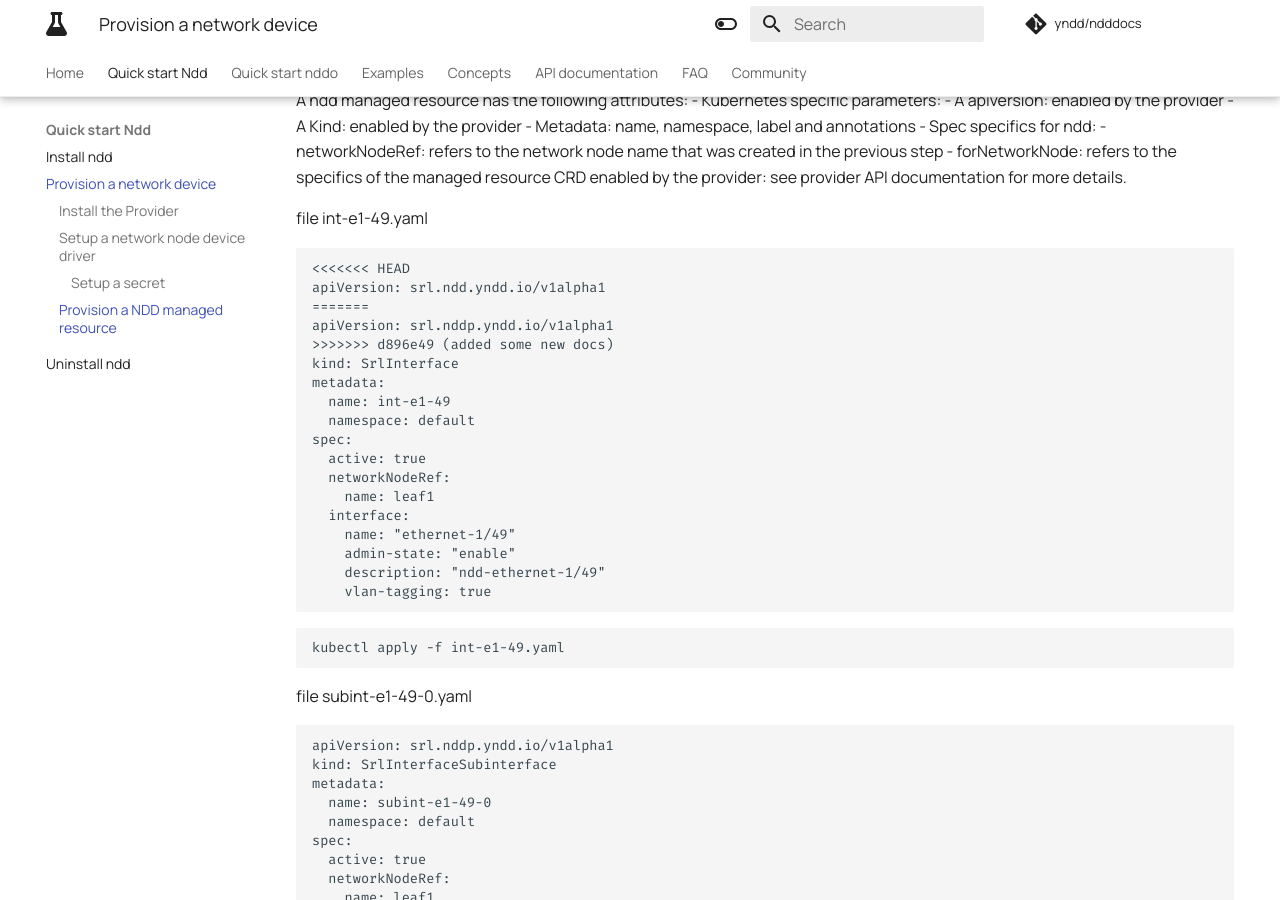
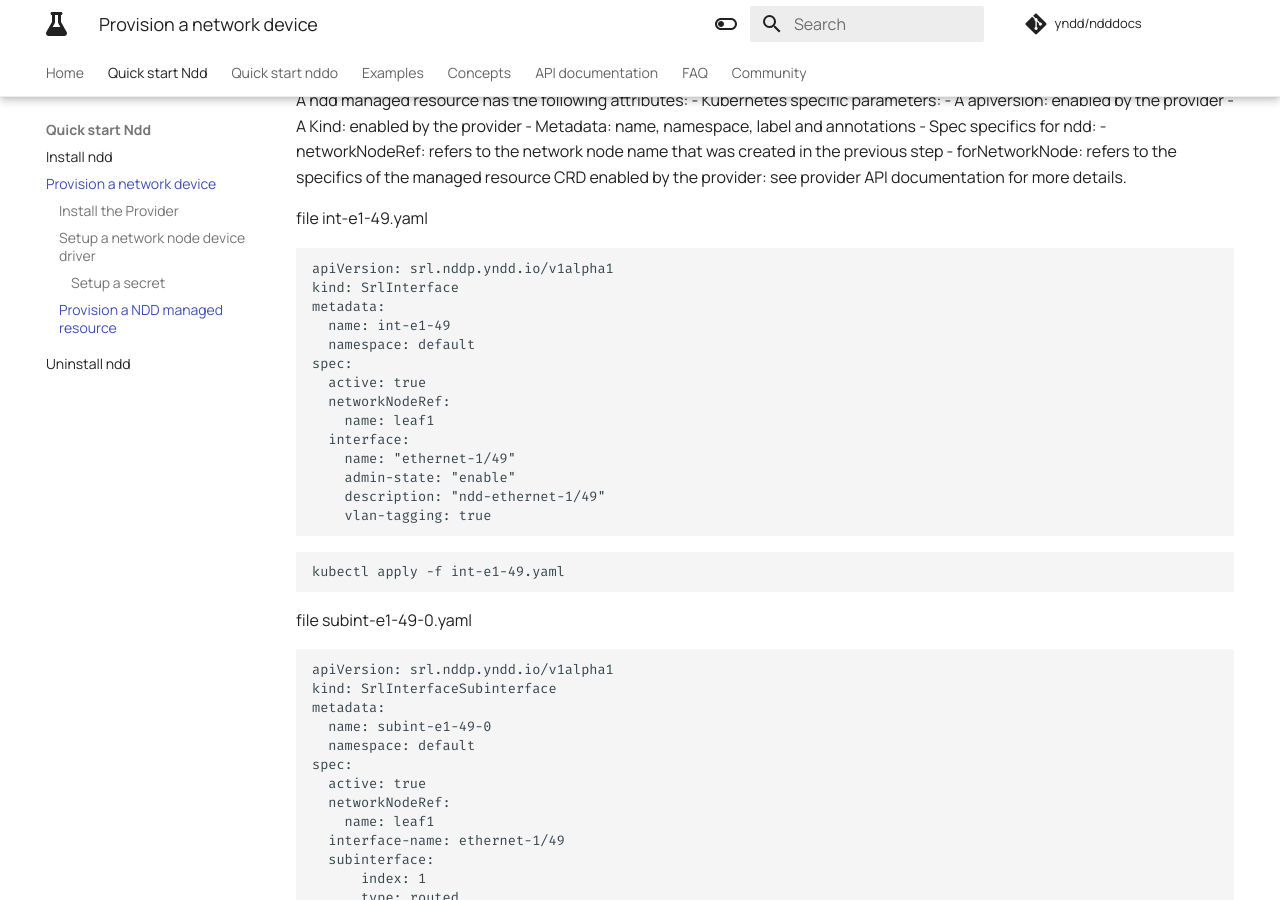
Before and after one commit to yndd/ndddocs, an MkDocs documentation site: the page built from docs/start/provision.md, in a window 1280 px wide and 900 px high, scrolled down 3347 px. Built offline with MkDocs 1.6.1 and Material for MkDocs 9.7.7, drawn with Linux system fonts in a browser that asks for light colours; comment, search, counter and statistics services are not loaded.

Commit message:
fixed merge

````diff
--- a/docs/start/provision.md
+++ b/docs/start/provision.md
@@ -174,11 +174,7 @@ A ndd managed resource has the following attributes:
 file int-e1-49.yaml
 
 ```
-<<<<<<< HEAD
-apiVersion: srl.ndd.yndd.io/v1alpha1
-=======
 apiVersion: srl.nddp.yndd.io/v1alpha1
->>>>>>> d896e49 (added some new docs)
 kind: SrlInterface
 metadata:
   name: int-e1-49
````
